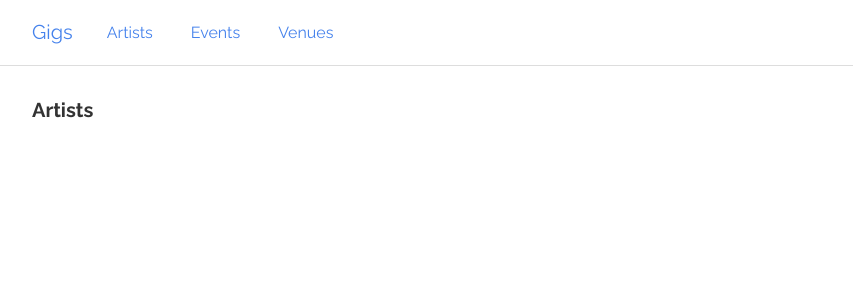
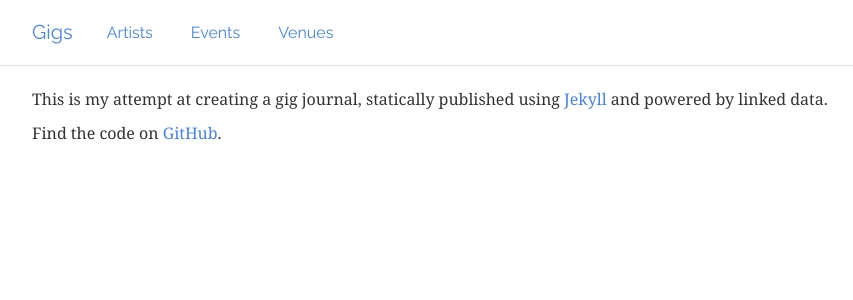
Before and after one commit to alexnorton/gigs, a Jekyll site: the page built from index.html, in a window 1280 px wide. Shown: the top 300 px of the page, without its empty margins (38-891 px from the left). Built offline with Jekyll 4.4.1, drawn with Linux system fonts in a browser that asks for light colours.

Commit message:
add description to index page and add subject list pages

```diff
--- a/index.html
+++ b/index.html
@@ -1,21 +1,7 @@
 ---
 layout: default
-rdf:
-  queries:
-    artists:
-      - |
-        SELECT *
-        WHERE {
-          ?subject a <mo:MusicGroup>;
-            <foaf:name> ?name.
-        }
 ---
 
-<h4>Artists</h4>
-<ul>
-  {% for artist in page.artists %}
-  <li>
-    {{ artist.name }}
-  </li>
-  {% endfor %}
-</ul>
+<p>This is my attempt at creating a gig journal, statically published using <a href="http://jekyllrb.com/">Jekyll</a> and powered by linked data.</p>
+
+<p>Find the code on <a href="http://github.com/alexnorton/gigs">GitHub</a>.</p>
```
Also changed, not shown: artists.html (added, +21 -0 lines), events.html (added, +26 -0 lines), venues.html (added, +21 -0 lines).
